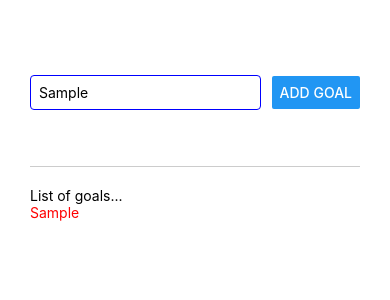
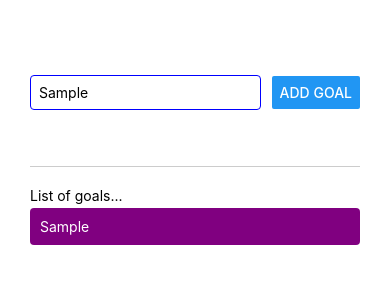
Before and after one commit to mycvlnn/React-Native-Udemy, a React Native app: screen / in a window 390 px wide. Both pictures are taken after typing "Sample" into the empty fields and a click on the button "ADD GOAL". Shown: the top 300 px of the page. Built offline with nearby package versions, Linux system fonts and the light colour scheme.

Commit message:
ios and android styling differences

```diff
--- a/App.js
+++ b/App.js
@@ -19,23 +19,20 @@
   };
 
   const renderListGoals = () => {
-    return (
-      <View>
-        {listGoals.map((goal, index) => {
-          return (
-            <Text style={{ color: "red" }} key={index}>
-              {goal}
-            </Text>
-          );
-        })}
-      </View>
-    );
+    return listGoals.map((goal, index) => {
+      return (
+        <View style={styles.goalItem} key={index}>
+          <Text style={styles.goalText}>{goal}</Text>
+        </View>
+      );
+    });
   };
 
   return (
     <View style={styles.appContainer}>
       <View style={styles.inputContainer}>
         <TextInput
+          value={enteredGoal}
           style={styles.inputText}
           placeholder="Your course goal !"
           onChangeText={goalInputHandler}
@@ -60,7 +57,7 @@
     justifyContent: "space-between",
     flexDirection: "row",
     alignItems: "center",
-    borderBottomColor: "#ccc",
+    borderBottomColor: "#cccccc",
     borderBottomWidth: 1,
     marginBottom: 10,
     paddingBottom: 10,
@@ -78,4 +75,13 @@
     marginTop: 10,
     flex: 5,
   },
+  goalItem: {
+    backgroundColor: "purple",
+    borderRadius: 4,
+    marginTop: 4,
+    padding: 10,
+  },
+  goalText: {
+    color: "white",
+  },
 });
```
